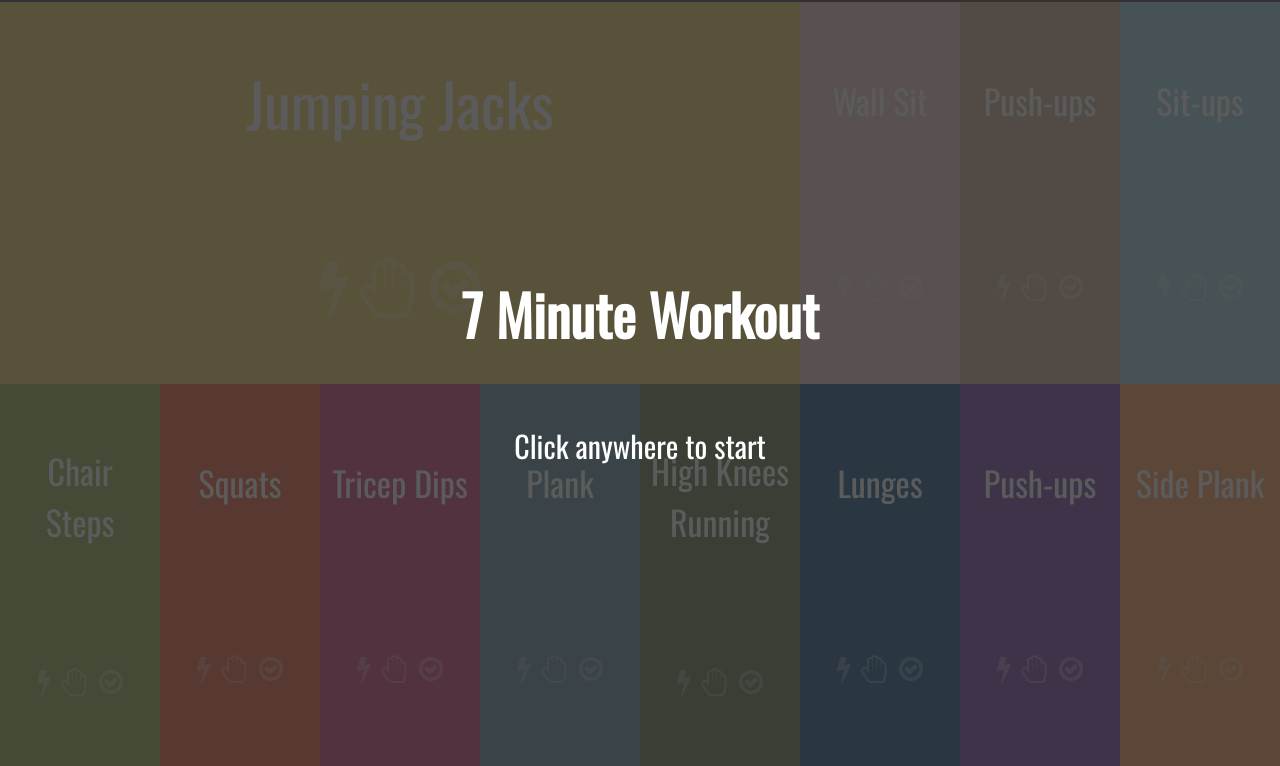
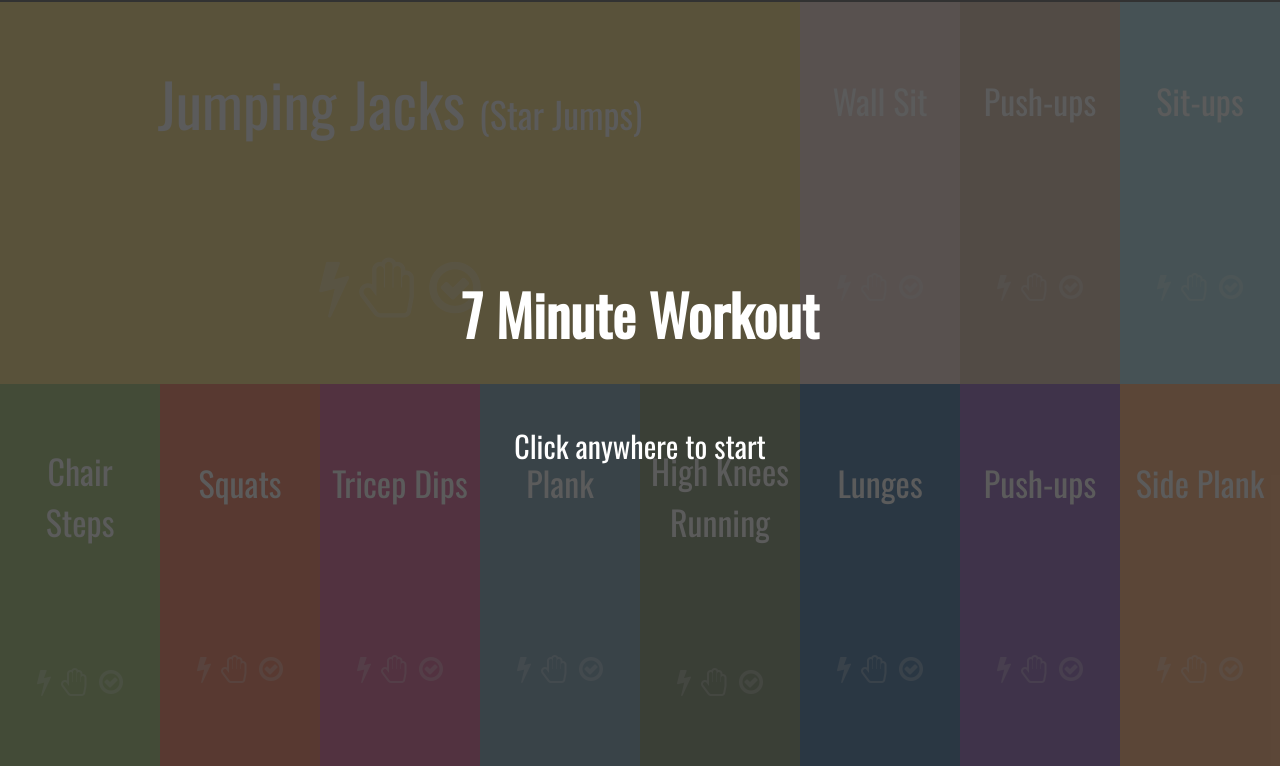
Before and after one commit to jamiehenson/7min, a website: page index.html in a window 1280 px wide. Shown: the part 34-800 px from the top of the page. Drawn offline with nearby package versions, Linux system fonts and the light colour scheme.

Commit message:
Jumping jack clarification

```diff
--- a/7min.scss
+++ b/7min.scss
@@ -92,6 +92,10 @@ html, body {
       position: relative;
       z-index: 10;
       font-size: 34px;
+    }
+
+    .small {
+      font-size: 60%;
     }
 
     .icons {
--- a/index.html
+++ b/index.html
@@ -29,7 +29,7 @@
     </div>
     <div class="stages">
       <div class="stage stage-1 active">
-        <span class="stage-title">Jumping Jacks</span>
+        <span class="stage-title">Jumping Jacks <span class="small">(Star Jumps)</span></span>
         <span class="wrap">
           <span class="icons">
             <i class="fa fa-flash timer"></i>
```
Also changed, not shown: 7min.css.
